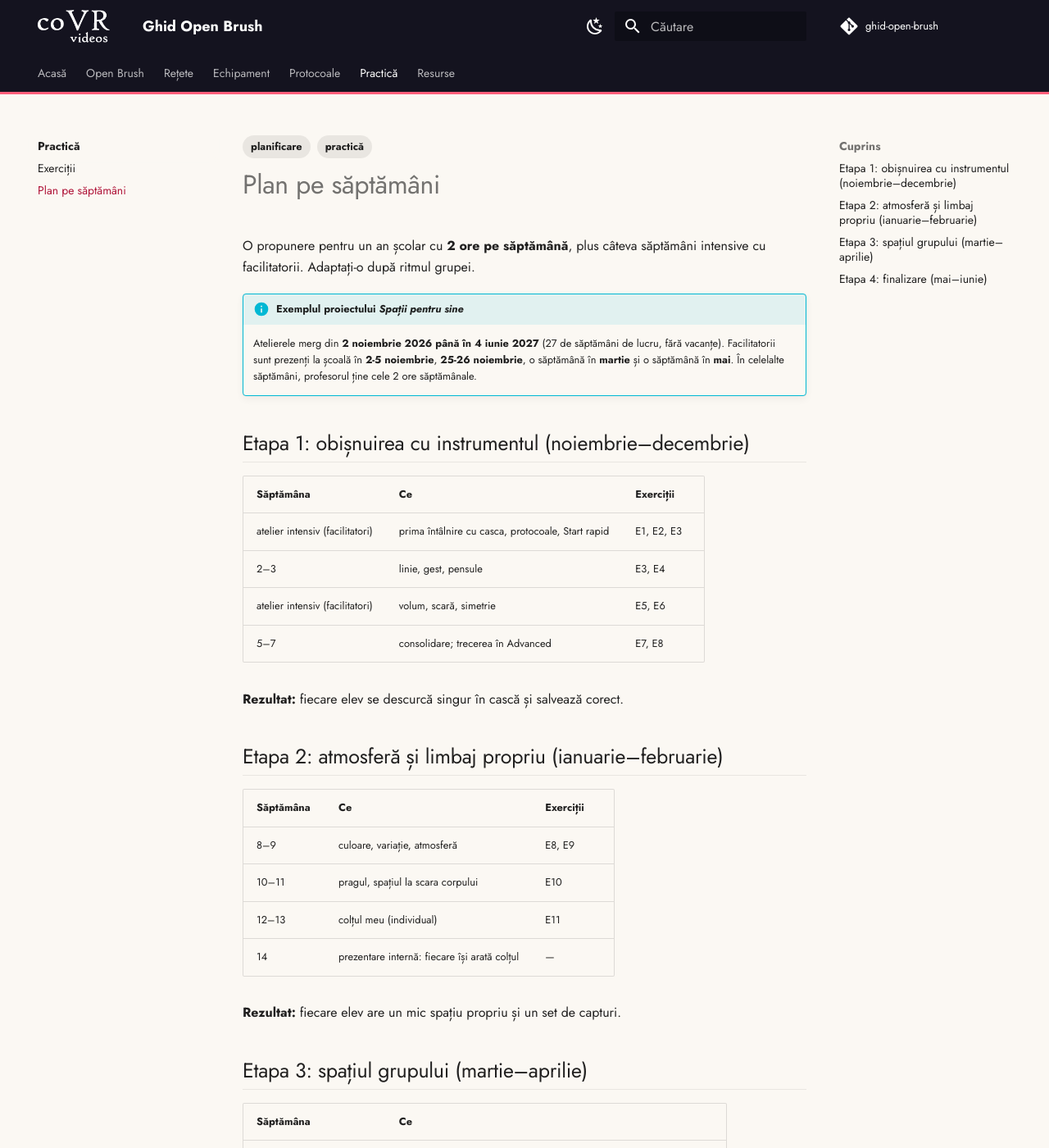
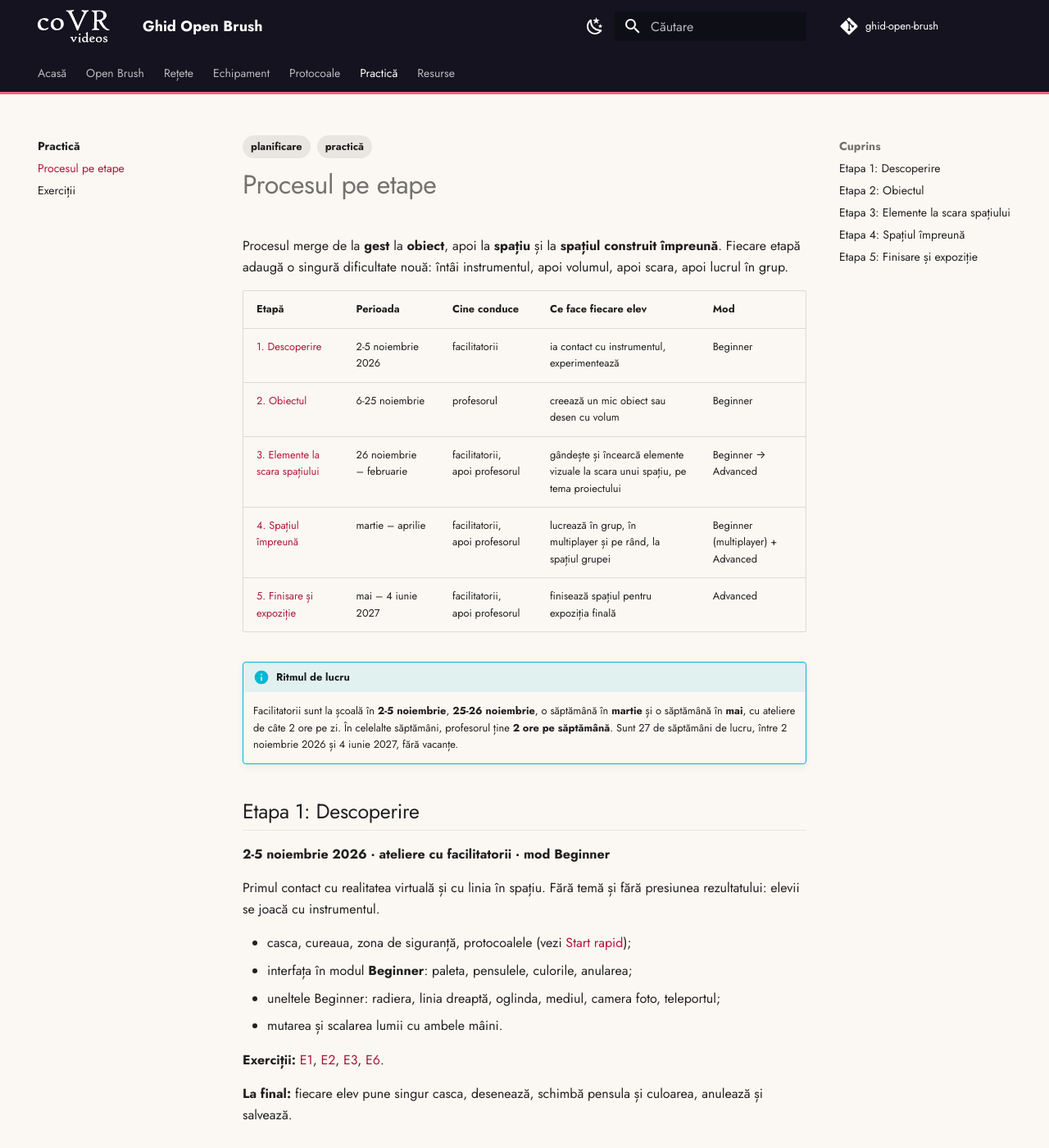
Before and after one commit to MihatKonrad/ghid-open-brush, an MkDocs documentation site: the page built from docs/practica/plan.md, in a window 1280 px wide and 1400 px high. Shown: the whole window at 82% size. Built offline with MkDocs 1.6.1 and Material for MkDocs 9.7.7, drawn with Linux system fonts in a browser that asks for light colours; comment, search, counter and statistics services are not loaded; some of the changed text lies outside the part shown.

Commit message:
Practica: procesul educațional în cinci etape, exerciții pe etape, E13 multiplayer
Co-Authored-By: Claude Opus 5.5 <noreply@anthropic.com>
Claude-Session: https://claude.ai/code/session_01E8toVurkcf8mqV6Wy8B7Mo

```diff
--- a/docs/practica/plan.md
+++ b/docs/practica/plan.md
@@ -1,55 +1,101 @@
 ---
-title: Plan pe săptămâni
-description: Propunere de distribuire a exercițiilor și a lucrului la proiect pe anul școlar.
+title: Procesul pe etape
+description: Procesul educațional pe anul școlar, de la primele linii până la spațiile din expoziție.
 tags:
   - practică
   - planificare
 ---
 
-# Plan pe săptămâni
+# Procesul pe etape
 
-O propunere pentru un an școlar cu **2 ore pe săptămână**, plus câteva săptămâni intensive cu facilitatorii. Adaptați-o după ritmul grupei.
+Procesul merge de la **gest** la **obiect**, apoi la **spațiu** și la **spațiul construit împreună**. Fiecare etapă adaugă o singură dificultate nouă: întâi instrumentul, apoi volumul, apoi scara, apoi lucrul în grup.
 
-!!! info "Exemplul proiectului *Spații pentru sine*"
-    Atelierele merg din **2 noiembrie 2026 până în 4 iunie 2027** (27 de săptămâni de lucru, fără vacanțe). Facilitatorii sunt prezenți la școală în **2-5 noiembrie**, **25-26 noiembrie**, o săptămână în **martie** și o săptămână în **mai**. În celelalte săptămâni, profesorul ține cele 2 ore săptămânale.
+| Etapă | Perioada | Cine conduce | Ce face fiecare elev | Mod |
+| --- | --- | --- | --- | --- |
+| [1. Descoperire](#etapa-1-descoperire) | 2-5 noiembrie 2026 | facilitatorii | ia contact cu instrumentul, experimentează | Beginner |
+| [2. Obiectul](#etapa-2-obiectul) | 6-25 noiembrie | profesorul | creează un mic obiect sau desen cu volum | Beginner |
+| [3. Elemente la scara spațiului](#etapa-3-elemente-la-scara-spatiului) | 26 noiembrie – februarie | facilitatorii, apoi profesorul | gândește și încearcă elemente vizuale la scara unui spațiu, pe tema proiectului | Beginner → Advanced |
+| [4. Spațiul împreună](#etapa-4-spatiul-impreuna) | martie – aprilie | facilitatorii, apoi profesorul | lucrează în grup, în multiplayer și pe rând, la spațiul grupei | Beginner (multiplayer) + Advanced |
+| [5. Finisare și expoziție](#etapa-5-finisare-si-expozitie) | mai – 4 iunie 2027 | facilitatorii, apoi profesorul | finisează spațiul pentru expoziția finală | Advanced |
 
-## Etapa 1: obișnuirea cu instrumentul (noiembrie–decembrie)
+!!! info "Ritmul de lucru"
+    Facilitatorii sunt la școală în **2-5 noiembrie**, **25-26 noiembrie**, o săptămână în **martie** și o săptămână în **mai**, cu ateliere de câte 2 ore pe zi. În celelalte săptămâni, profesorul ține **2 ore pe săptămână**. Sunt 27 de săptămâni de lucru, între 2 noiembrie 2026 și 4 iunie 2027, fără vacanțe.
 
-| Săptămâna | Ce | Exerciții |
-| --- | --- | --- |
-| atelier intensiv (facilitatori) | prima întâlnire cu casca, protocoale, Start rapid | E1, E2, E3 |
-| 2–3 | linie, gest, pensule | E3, E4 |
-| atelier intensiv (facilitatori) | volum, scară, simetrie | E5, E6 |
-| 5–7 | consolidare; trecerea în Advanced | E7, E8 |
+## Etapa 1: Descoperire { #etapa-1-descoperire }
 
-**Rezultat:** fiecare elev se descurcă singur în cască și salvează corect.
+**2-5 noiembrie 2026 · ateliere cu facilitatorii · mod Beginner**
 
-## Etapa 2: atmosferă și limbaj propriu (ianuarie–februarie)
+Primul contact cu realitatea virtuală și cu linia în spațiu. Fără temă și fără presiunea rezultatului: elevii se joacă cu instrumentul.
 
-| Săptămâna | Ce | Exerciții |
-| --- | --- | --- |
-| 8–9 | culoare, variație, atmosferă | E8, E9 |
-| 10–11 | pragul, spațiul la scara corpului | E10 |
-| 12–13 | colțul meu (individual) | E11 |
-| 14 | prezentare internă: fiecare își arată colțul | — |
+- casca, cureaua, zona de siguranță, protocoalele (vezi [Start rapid](../start-rapid.md));
+- interfața în modul **Beginner**: paleta, pensulele, culorile, anularea;
+- uneltele Beginner: radiera, linia dreaptă, oglinda, mediul, camera foto, teleportul;
+- mutarea și scalarea lumii cu ambele mâini.
 
-**Rezultat:** fiecare elev are un mic spațiu propriu și un set de capturi.
+**Exerciții:** [E1](exercitii.md#e1-linia-care-te-inconjoara), [E2](exercitii.md#e2-aceeasi-linie-zece-pensule), [E3](exercitii.md#e3-viteza-si-ritm), [E6](exercitii.md#e6-simetria).
 
-## Etapa 3: spațiul grupului (martie–aprilie)
+**La final:** fiecare elev pune singur casca, desenează, schimbă pensula și culoarea, anulează și salvează.
 
-| Săptămâna | Ce |
-| --- | --- |
-| atelier intensiv (facilitatori) | formarea grupelor, cele trei cuvinte, schițe pe hârtie, scheletul spațiului |
-| următoarele 5–6 | construcție pe straturi, pe rând în cască (rețeta [spațiului personalizat](../procese/spatiu-personalizat.md)) |
-| 1 săptămână | revizuire: fiecare grupă intră în spațiul celeilalte și dă feedback |
+## Etapa 2: Obiectul { #etapa-2-obiectul }
 
-## Etapa 4: finalizare (mai–iunie)
+**6-25 noiembrie · profesorul, 2 ore pe săptămână · mod Beginner**
 
-| Săptămâna | Ce |
-| --- | --- |
-| 1–2 | finisare: lumini, ceață, accente; ascunderea straturilor de construcție |
-| atelier intensiv (facilitatori) | pregătirea prezentării: capturi finale, panorame 360°, export |
-| ultimele | arhivare completă (vezi [Salvare și arhivare](../protocoale/arhivare.md)) și pregătirea expoziției |
+Fiecare elev creează **un mic obiect sau desen** și experimentează până obține ceva care are **volum**, care e cu adevărat 3D și nu un desen plat pus în aer.
 
-!!! tip "Ce documentați pe parcurs"
-    La sfârșitul fiecărei etape: capturile de portofoliu ale fiecărei grupe și fișele sesiunilor. Așa se vede evoluția și aveți materialul gata pentru expoziție și raportare.
+- obiectul văzut din toate părțile: îl rotești, îl ocolești, completezi ce lipsește;
+- familiile de pensule: plate, tuburi, volume (vezi [Pensule](../open-brush/pensule.md));
+- scara: mic, cât palma, și mare, cât o cameră.
+
+**Exerciții:** [E4](exercitii.md#e4-obiectul-simplu-vazut-din-toate-partile), [E5](exercitii.md#e5-scara-mic-si-urias), apoi un obiect liber, ales de elev.
+
+**La final:** fiecare elev are un obiect salvat, cu 2–3 fotografii din unghiuri diferite.
+
+**Întrebări de discuție:** Ce face ca un obiect să pară 3D? Ce ai descoperit doar când l-ai privit din spate?
+
+## Etapa 3: Elemente la scara spațiului { #etapa-3-elemente-la-scara-spatiului }
+
+**26 noiembrie – februarie · facilitatorii (25-26 noiembrie), apoi profesorul · de la Beginner la Advanced**
+
+Trecerea de la obiect la **spațiu**. Fiecare elev se gândește la tema proiectului și încearcă să facă **elemente vizuale la scara unui spațiu**: un perete, o deschidere, un prag, o boltă, o sursă de lumină, un colț în care încape.
+
+- gândire pe hârtie înainte de cască: trei cuvinte, o schiță de plan;
+- lucrul la scara 1:1, mers fizic prin desen;
+- trecerea în modul **Advanced**: straturi, selecție, lumini, cer și ceață, ghidaje, imagini de referință ale locurilor din școală.
+
+**Exerciții:** [E7](exercitii.md#e7-linie-dreapta-si-plan), [E8](exercitii.md#e8-acelasi-desen-trei-atmosfere), [E9](exercitii.md#e9-culoare-si-variatie), [E10](exercitii.md#e10-pragul), [E11](exercitii.md#e11-coltul-meu).
+
+**La final:** fiecare elev are câteva elemente la scara spațiului, salvate și fotografiate, și o idee despre ce vrea să aducă în spațiul grupei. O scurtă prezentare internă, în care fiecare își arată elementele.
+
+## Etapa 4: Spațiul împreună { #etapa-4-spatiul-impreuna }
+
+**martie – aprilie · facilitatorii (săptămâna din martie), apoi profesorul**
+
+Elevii se împart în grupe și construiesc **împreună** spațiile. Intră în joc **multiplayer** și variantele de lucru în grup.
+
+- în săptămâna cu facilitatorii: formarea grupelor, discuția despre temă, primele sesiuni **multiplayer**, colocarea în sală;
+- combinarea celor două moduri de lucru (vezi [Lucrez în grup](../procese/lucru-in-grup.md)):
+    - **împreună, în multiplayer** (modul Beginner): schițe comune, explorare, așezarea elementelor în spațiu, discuție „din interior”;
+    - **pe rând, pe o cască** (modul Advanced): construcția atentă, cu straturi, selecție, lumini;
+- elementele din etapa 3 pot intra în spațiul grupei (vezi [linii salvate pentru refolosire](../open-brush/import.md#refoloseste-linii-salvate));
+- profesorul urmărește toate căștile din [Facilitator Suite](../echipament/horizon-managed-services.md).
+
+**Exerciții:** [E12](exercitii.md#e12-spatiul-grupului), [E13](exercitii.md#e13-stafeta-in-multiplayer), apoi rețeta [Construiesc un spațiu personalizat](../procese/spatiu-personalizat.md).
+
+**La final:** fiecare grupă are spațiul construit în linii mari. Fiecare grupă intră în spațiul celeilalte și dă feedback.
+
+## Etapa 5: Finisare și expoziție { #etapa-5-finisare-si-expozitie }
+
+**mai – 4 iunie 2027 · facilitatorii (săptămâna din mai), apoi profesorul · mod Advanced**
+
+Spațiile se **finisează** pentru expoziția finală.
+
+- atmosfera: lumini, cer, ceață, accente;
+- curățenia: ascunderea straturilor de construcție, verificarea costului desenului (vezi [Cost și performanță](../open-brush/pensule.md#cost-si-performanta));
+- prezentarea: cum intră un vizitator în spațiu, de unde începe, ce vede întâi;
+- documentarea: capturi finale, panorame 360°, video (vezi [Fac imagini pentru portofoliu](../procese/capturi.md));
+- arhivarea completă (vezi [Salvare și arhivare](../protocoale/arhivare.md)).
+
+**La final:** spațiile sunt gata de expus, arhivate în trei copii, cu materialul de documentare complet.
+
+!!! tip "Ce documentați la fiecare etapă"
+    Capturile de portofoliu ale fiecărui elev sau ale fiecărei grupe și fișele sesiunilor. Așa se vede evoluția de la primele linii la spațiul final. Materialul e util pentru expoziție și pentru raportare.
--- a/mkdocs.yml
+++ b/mkdocs.yml
@@ -131,8 +131,8 @@ nav:
       - Când ceva nu merge: protocoale/depanare.md
   - Practică:
       - practica/index.md
+      - Procesul pe etape: practica/plan.md
       - Exerciții: practica/exercitii.md
-      - Plan pe săptămâni: practica/plan.md
   - Resurse:
       - Glosar EN–RO: resurse/glosar.md
       - Video și linkuri: resurse/linkuri.md
```
Also changed, not shown: docs/index.md (+1 -1 lines), docs/practica/exercitii.md (+25 -15 lines), docs/practica/index.md (+4 -4 lines).
